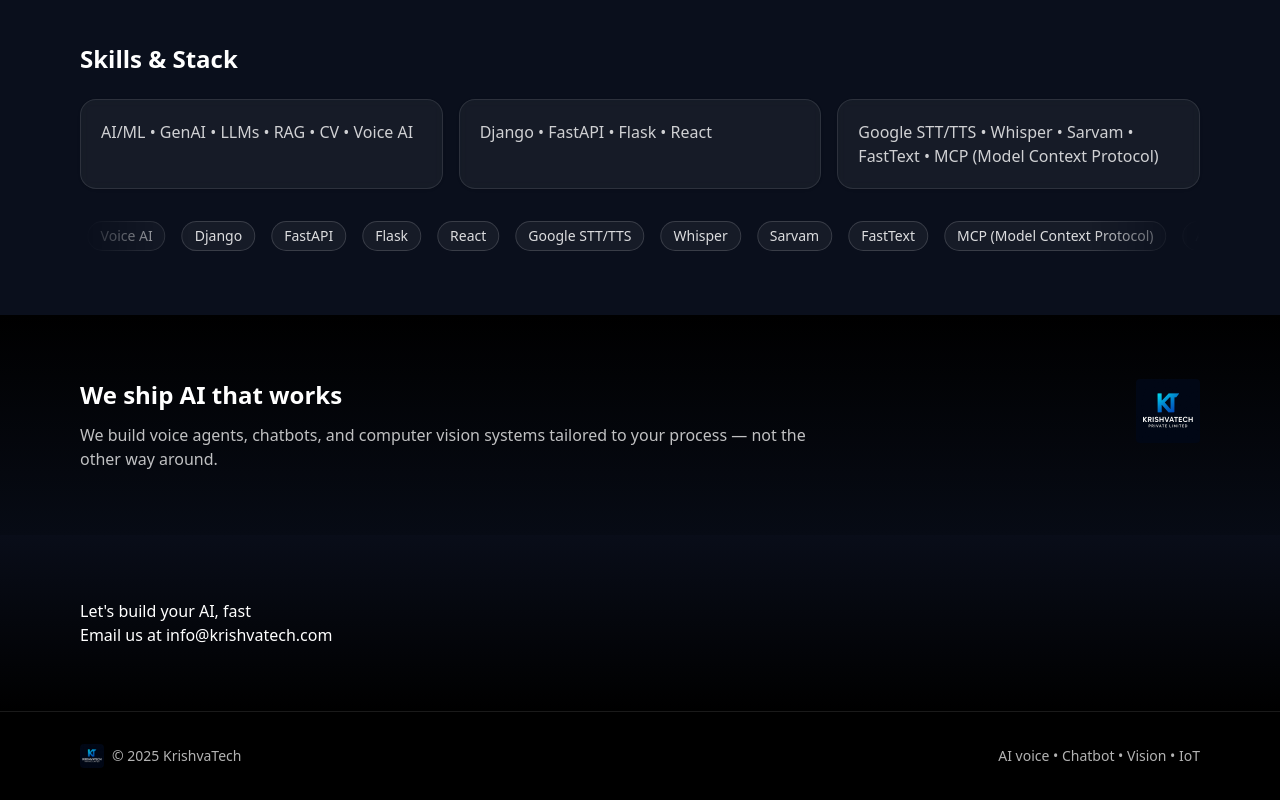
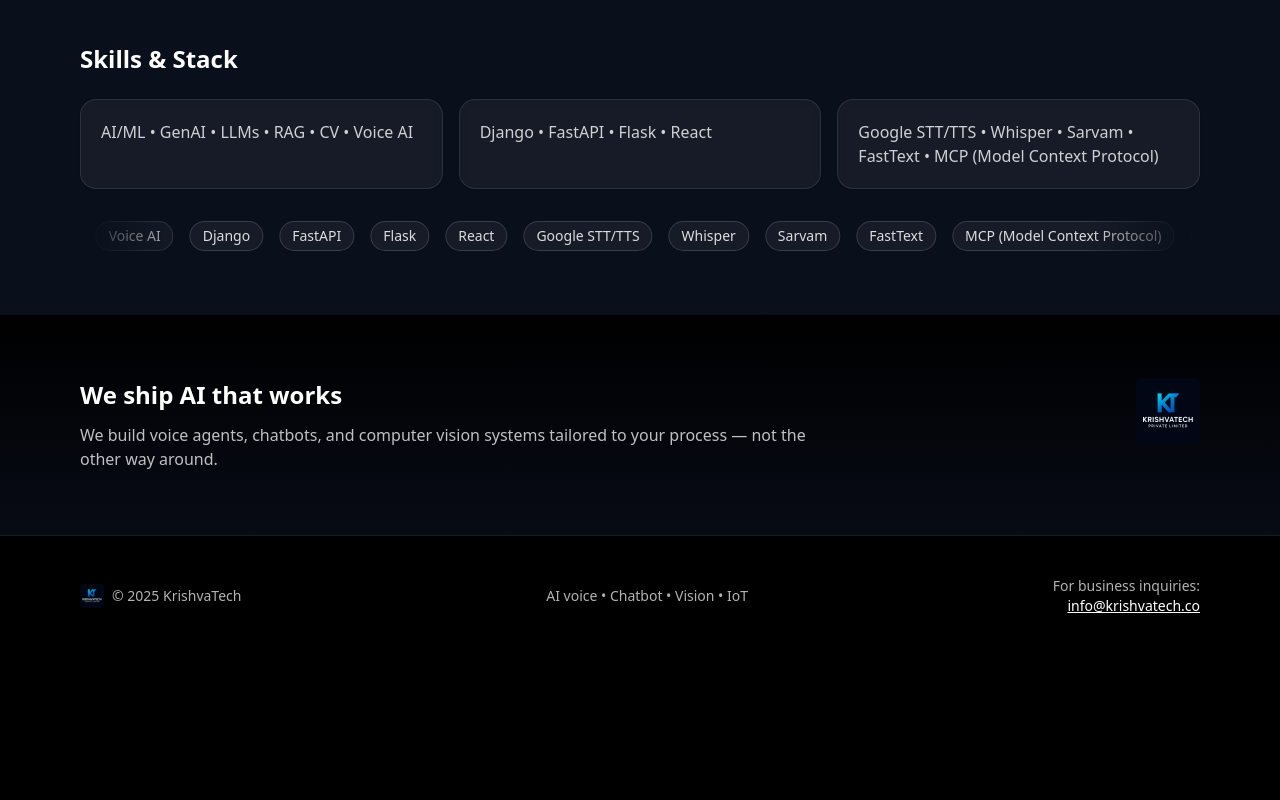
Before and after one commit to krishvatech/krishvatech.com, a React (Vite) app: page / in a window 1280 px wide. Shown: the part 1766-2566 px from the top of the page. After the commit the page ends 2422 px from the top, so only its background shows below. Built offline with nearby package versions, Linux system fonts and the light colour scheme.

Commit message:
Update form

```diff
--- a/src/App.jsx
+++ b/src/App.jsx
@@ -420,25 +420,36 @@
       setStatus({ sending:false, ok:false, msg:"Couldn’t send. Please try again." });
     }
   };
-  return (
-    <section id="contact" className="relative bg-gradient-to-b from-[#090d19] to-black py-16">
-      <Container>
-        <h1>Let's build your AI, fast</h1>
-        <p>Email us at <a href="mailto:info@krishvatech.co">info@krishvatech.com</a></p>
-      </Container>
-    </section>
-  );
 };
 
 /* ---------- Footer ---------- */
+/* ---------- Footer ---------- */
 const Footer = () => (
-  <footer className="border-t border-white/10 bg-black/60 py-8 text-white/70">
-    <Container className="flex flex-col items-center gap-3 sm:flex-row sm:justify-between">
+  <footer className="border-t border-white/10 bg-black/60 py-10 text-white/70">
+    <Container className="flex flex-col gap-6 sm:flex-row sm:justify-between sm:items-center">
+
+      {/* Left Section: Logo + Copyright */}
       <div className="flex items-center gap-2">
         <img src={logoSrc} alt="KrishvaTech" className="h-6 w-6 rounded" />
         <span className="text-sm">© {new Date().getFullYear()} KrishvaTech</span>
       </div>
-      <div className="text-sm">AI voice • Chatbot • Vision • IoT</div>
+
+      {/* Middle Section: Service Tags */}
+      <div className="text-sm text-center sm:text-right">
+        AI voice • Chatbot • Vision • IoT
+      </div>
+
+      {/* Right Section: Email Contact */}
+      <div className="text-sm text-center sm:text-right">
+        For business inquiries: <br />
+        <a
+          href="mailto:info@krishvatech.co"
+          className="text-white hover:text-white/90 underline"
+        >
+          info@krishvatech.co
+        </a>
+      </div>
+
     </Container>
   </footer>
 );
```
